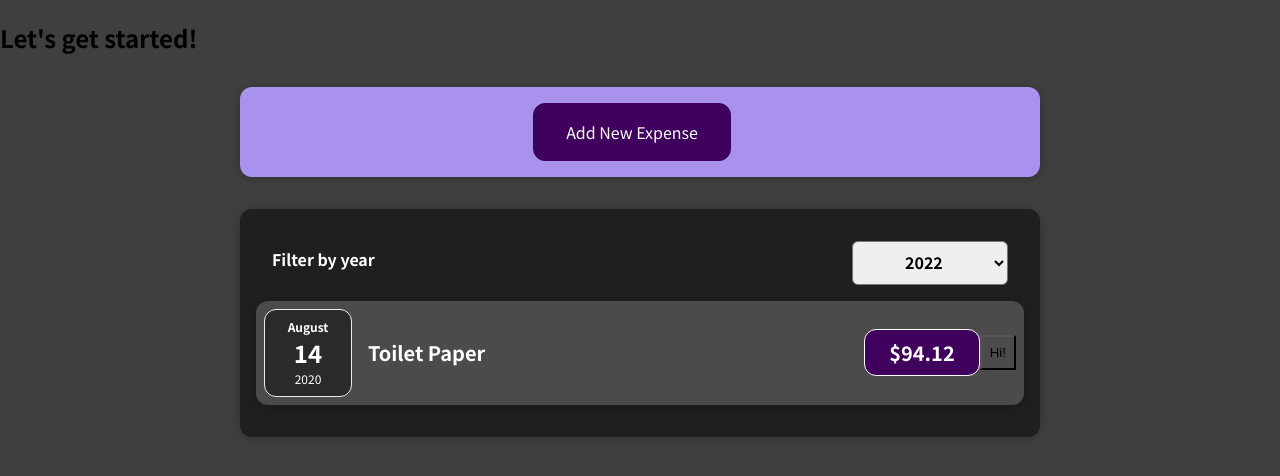
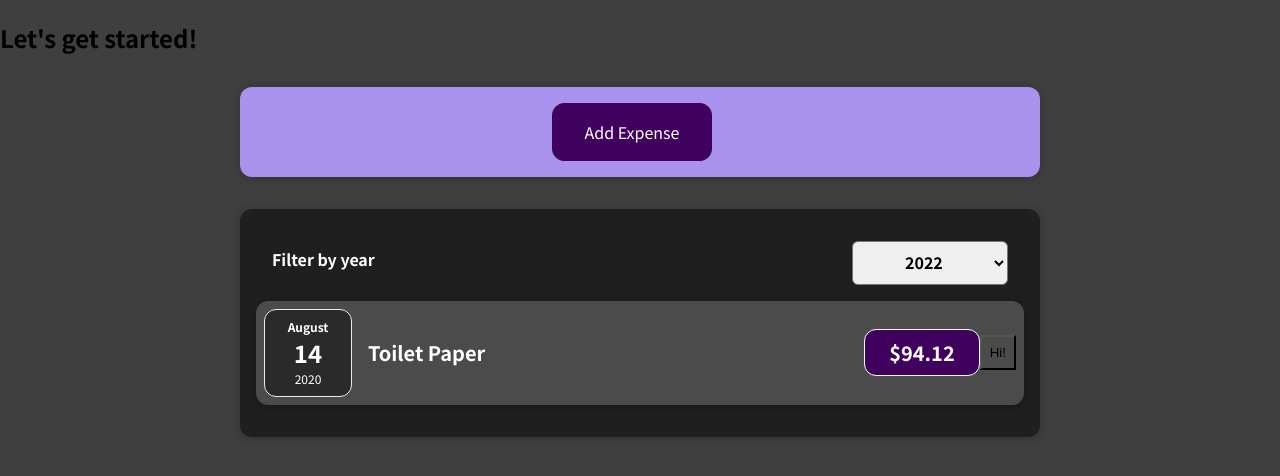
Before and after one commit to AkiyamaKunka/crush-course-react, a React (Create React App) app: page / in a window 1280 px wide. Shown: the top 476 px of the page. Built offline with nearby package versions, Linux system fonts and the light colour scheme.

Commit message:
Add a preview page for the form, but in a leaner way

```diff
--- a/src/components/Expense/Expenses.js
+++ b/src/components/Expense/Expenses.js
@@ -4,7 +4,7 @@ import {useState} from "react";
 import Card from '../UI/Card';
 import ExpensesFilter from "./ExpensesFilter/ExpensesFilter";
 import ExpensesList from "./ExpensesList/ExpensesList";
-import NewExpensePreview from '../NewExpense/NewExpensePreview';
+import NewExpense from "../NewExpense/NewExpense";
 
 function Expenses(props) {
     const [filteredYear, setFilteredYear] = useState('2020');
@@ -21,12 +21,8 @@ function Expenses(props) {
 
     return (
         <div>
-
-            <NewExpensePreview onCreateExpense={createExpense}
-                               selected={filteredYear}/>
-
-            {/*<NewExpense onCreateExpense={createExpense}*/}
-            {/*            selected={filteredYear}/>*/}
+            <NewExpense onCreateExpense={createExpense}
+                        selected={filteredYear}/>
             <Card className='expenses'>
                 <ExpensesFilter onSelectedYear={selectedYearHandler}/>
                 <ExpensesList item={filteredExpenses}/>
--- a/src/components/NewExpense/ExpenseForm.js
+++ b/src/components/NewExpense/ExpenseForm.js
@@ -20,11 +20,6 @@ const ExpenseForm = (props) => {
         setEnteredAmount('');
         setEnteredDate('');
     };
-    const returnPreviewHandler = () => {
-        // return to preview page of form
-        props.onReturnPreview();
-    }
-
 
     return (
         <form onSubmit={submitHandler}>
@@ -63,7 +58,7 @@ const ExpenseForm = (props) => {
             </div>
             <br/>
             <div className='new-expense__actions'>
-                <button onClick={returnPreviewHandler}>Cancel</button>
+                <button onClick={props.onReturnPreview} type='button'>Cancel</button>
             </div>
         </form>
     );
--- a/src/components/NewExpense/NewExpense.js
+++ b/src/components/NewExpense/NewExpense.js
@@ -1,5 +1,6 @@
 import './NewExpense.css';
 import ExpenseForm from "./ExpenseForm";
+import {useState} from "react";
 
 const NewExpense = (props) => {
     const saveExpenseDataHandler = (expenseData) => {
@@ -9,14 +10,17 @@ const NewExpense = (props) => {
         };
         props.onCreateExpense(expenseObject);
     };
-    const returnPreviewHandler = () => {
-        props.onReturnPreview();
+    const [showForm, setShowForm] = useState(false);
+    const changeShowFromStatus = () => {
+        setShowForm((prevShowForm) => !prevShowForm);
     }
     return (
         <div className='new-expense'>
-            <ExpenseForm
+            {!showForm && <button onClick={changeShowFromStatus}>Add Expense</button>}
+            {showForm && <ExpenseForm
                 onSaveExpenseData={saveExpenseDataHandler}
-                onReturnPreview={returnPreviewHandler}/>
+                onReturnPreview={changeShowFromStatus}/>
+            }
         </div>
     );
 
--- a/src/components/NewExpense/NewExpensePreview.js
+++ /dev/null
@@ -1,33 +0,0 @@
-import './ExpenseForm.css';
-import '../Expense/Expenses.css'
-import {useState} from "react";
-import NewExpense from "./NewExpense";
-import './NewExpense.css'
-
-
-const NewExpensePreview = (props) => {
-    const [isShowingForm, setIsShowingForm] = useState(false);
-    const returnPreviewHandler = () => {
-        setIsShowingForm(false);
-    }
-    const addNewExpenseHandler = () => {
-        setIsShowingForm(true);
-    }
-    if (isShowingForm === false) {
-        return (
-            <div className='new-expense__actions new-expense'>
-                <button onClick={addNewExpenseHandler}>Add New Expense</button>
-            </div>
-        )
-    } else {
-        return (
-            <NewExpense
-                onCreateExpense={props.onCreateExpense}
-                selected={props.selected}
-                onReturnPreview={returnPreviewHandler}
-            />
-        );
-    }
-
-}
-export default NewExpensePreview;
```
